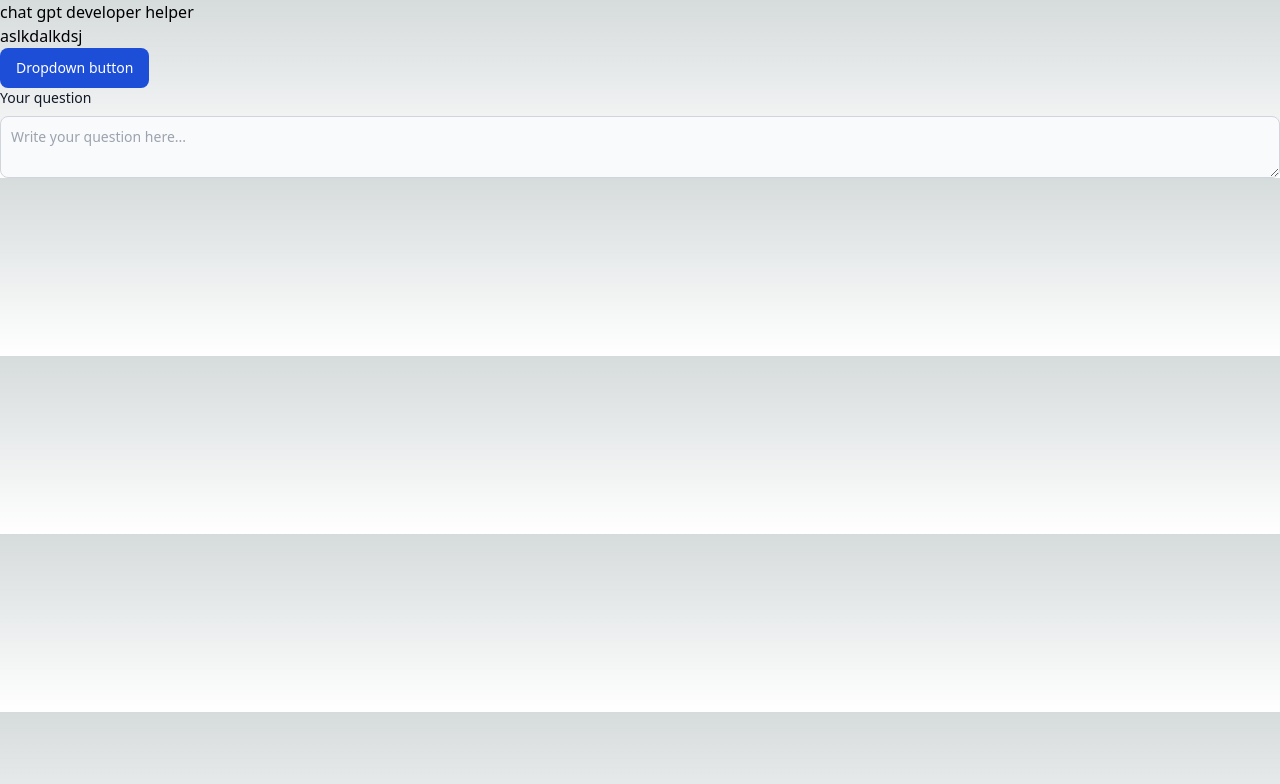
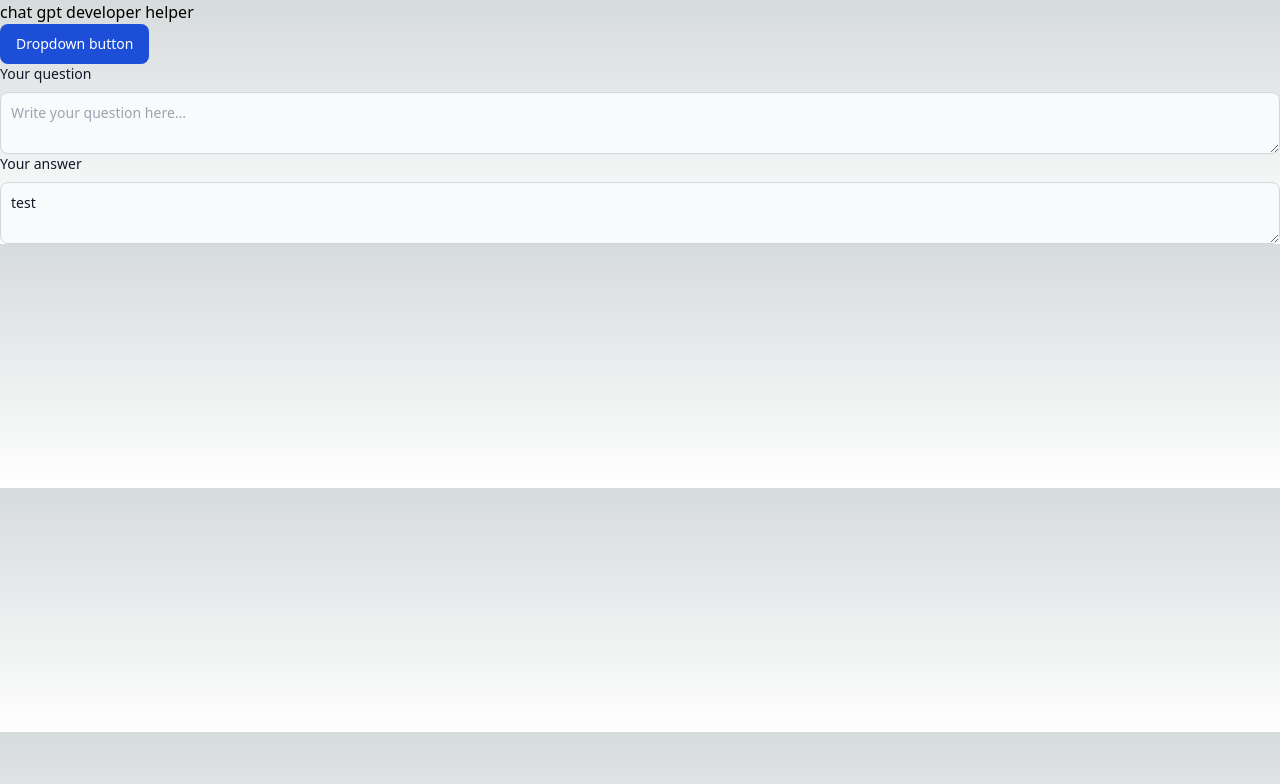
Before and after one commit to krealal/chatgpt-developer-helper, a Next.js app: page / in a window 1280 px wide. Shown: the top 784 px of the page. Built offline with nearby package versions, Linux system fonts and the light colour scheme.

Commit message:
feat/create answer component

```diff
--- /dev/null
+++ b/src/components/answer.tsx
@@ -0,0 +1,26 @@
+import PropTypes from 'prop-types'
+
+export default function Answer({ text }) {
+  return (
+    <>
+      <label
+        htmlFor='answer'
+        className='block mb-2 text-sm font-medium text-gray-900 dark:text-white'
+      >
+        Your answer
+      </label>
+      <textarea
+        id='answer'
+        className='block p-2.5 w-full text-sm text-gray-900 bg-gray-50 rounded-lg border border-gray-300 focus:ring-blue-500 focus:border-blue-500 dark:bg-gray-700 dark:border-gray-600 dark:placeholder-gray-400 dark:text-white dark:focus:ring-blue-500 dark:focus:border-blue-500'
+        placeholder='Loading answer...'
+        value={text}
+        disabled
+        readOnly
+      />
+    </>
+  )
+}
+
+Answer.propTypes = {
+  text: PropTypes.string.isRequired
+}
--- a/src/components/helper.tsx
+++ b/src/components/helper.tsx
@@ -1,3 +1,4 @@
+import Answer from './answer'
 import Dropdown from './dropdown'
 import Question from './question'
 
@@ -5,9 +6,9 @@ export function Helper() {
   return (
     <main>
       <h1>chat gpt developer helper</h1>
-      <h1>aslkdalkdsj</h1>
       <Dropdown />
       <Question />
+      <Answer text='test' />
     </main>
   )
 }
```
